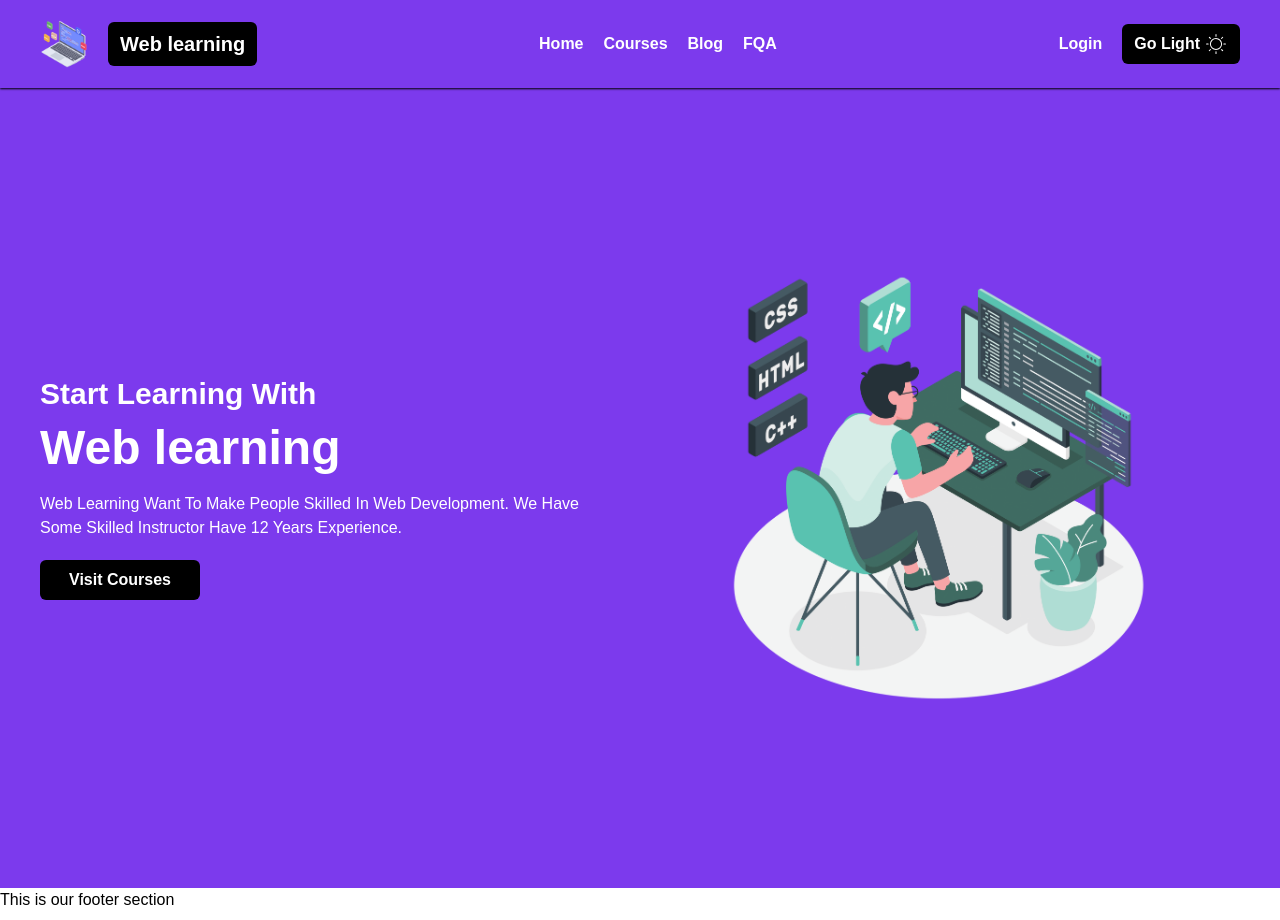
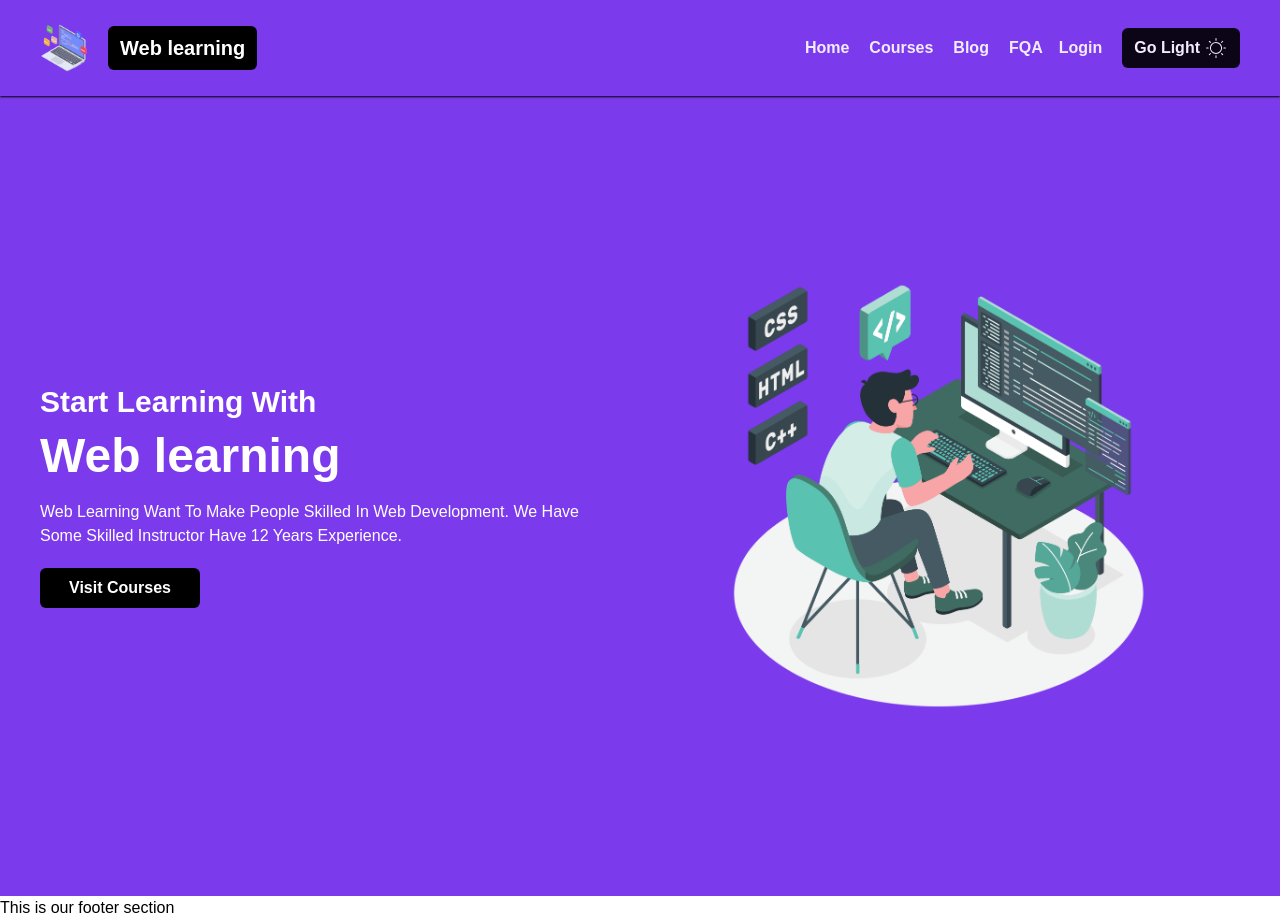
Before and after one commit to mostafizurRahaman/Web-Learning-, a React (Create React App) app: page / in a window 1280 px wide. Built offline with nearby package versions, Linux system fonts and the light colour scheme; no server answers.

Commit message:
resposive menu

```diff
--- a/src/Pages/Shared/Header/Header.js
+++ b/src/Pages/Shared/Header/Header.js
@@ -4,35 +4,40 @@ import logo from '../../../Assets/img/logo.png'
 import { AuthContext } from './../../../AuthProvider/AuthProvider';
 import {CiLight, CiDark } from 'react-icons/ci';
 import {FiLogOut } from 'react-icons/fi';
+import {FaBars } from 'react-icons/fa';
+import {AiFillCloseCircle } from 'react-icons/ai';
+import { useState } from 'react';
 
 
 const Header = () => {
+  const [show ,setShow] = useState(false);
    const {handleThemeSwitch ,isDark, LogOut, user } = useContext(AuthContext);
    return (
-      <div className='bg-violet-600 text-white dark:bg-gray-800 dark:shadow-white flex items-center justify-between px-4 md:px-10 py-5 font-bold text-base shadow-sm   shadow-black sticky top-0 left-0 w-full  z-10 '>
+      <div className='bg-violet-600 text-white dark:bg-gray-800 dark:shadow-white flex md:flex-row  items-center justify-between px-4 md:px-10 py-6  font-bold text-base shadow-sm   shadow-black sticky top-0 left-0 w-full  z-10  transition-all duration-1000'>
         <NavLink to='/' className='flex items-center gap-5'>
                <img src={logo} alt="web learning logo" className=' w-12 h-12 ' />
-               <h3 className='text-xl bg-black dark:bg-violet-500 text-white px-3 py-2 rounded-md'>Web learning</h3>
+               <h3 className='text-xl bg-black dark:bg-violet-500 text-white px-3 py-2 rounded-md '>Web learning</h3>
         </NavLink>
-        <div className='flex items-center gap-5'>
-            <NavLink to='/home'>Home</NavLink>
-            <NavLink to='/courses'>Courses</NavLink>
-            <NavLink to='/blog'>Blog</NavLink>
-            <NavLink to='/fqa'>FQA</NavLink>
+       <div className={`flex  gap-4 md:flex-row flex-col absolute md:static  bg-violet-600 dark:bg-gray-800 md:bg-transparent opacity-90 py-3 md:p-0 w-1/2 transition-all duration-1000 h-screen md:h-auto md:w-auto top-24 ${show ? 'left-0' : '-left-3/4'}`}>
+       <div className='flex items-center gap-5 md:flex-row flex-col'>
+            <NavLink  className='hover:text-orange-500 dark:hover:text-orange-600 ' to='/home'>Home</NavLink>
+            <NavLink  className='hover:text-orange-500 dark:hover:text-orange-600 ' to='/courses'>Courses</NavLink>
+            <NavLink  className='hover:text-orange-500 dark:hover:text-orange-600 ' to='/blog'>Blog</NavLink>
+            <NavLink  className='hover:text-orange-500 dark:hover:text-orange-600 ' to='/fqa'>FQA</NavLink>
         </div>
-        <div className='flex items-center gap-5'>
+        <div className='flex items-center gap-5 md:flex-row flex-col '>
          {
           user?.uid
           ?
-          <NavLink to='/profile' title={user?.displayName}  >
+          <NavLink className='hover:text-orange-500 dark:hover:text-orange-600 ' to='/profile' title={user?.displayName}  >
               {
               user?.uid &&  <img src={user?.photoURL} className='w-12 h-12 rounded-full' alt='' />
               }
           </NavLink>
           :
-          <NavLink to='/login'>Login</NavLink>
+          <NavLink className='hover:text-orange-500 dark:hover:text-orange-600 ' to='/login'>Login</NavLink>
          }
-          <button onClick={handleThemeSwitch} className="px-3 py-2 bg-black  text-white dark:bg-white rounded-md dark:text-black capitalize">
+          <button onClick={handleThemeSwitch} className="px-3 py-2 bg-black  text-white dark:bg-white rounded-md dark:text-black capitalize hover:text-orange-500 dark:hover:text-orange-600 ">
             {
                isDark ? <p className='flex items-center gap-1'>Go Dark <CiDark className='w-6 h-6'></CiDark></p> :   <p className='flex items-center gap-1 '>go light <CiLight className='w-6 h-6'></CiLight> </p>
             }
@@ -43,6 +48,12 @@ const Header = () => {
           }
         </div>
 
+       </div>
+        <div  className='text-3xl md:hidden block hover:text-orange-500 dark:hover:text-orange-600 ' onClick={()=> setShow(!show)}>
+           {
+              show ?  <AiFillCloseCircle></AiFillCloseCircle>: <FaBars></FaBars>
+           }
+        </div>
       </div>
    );
 };
```
